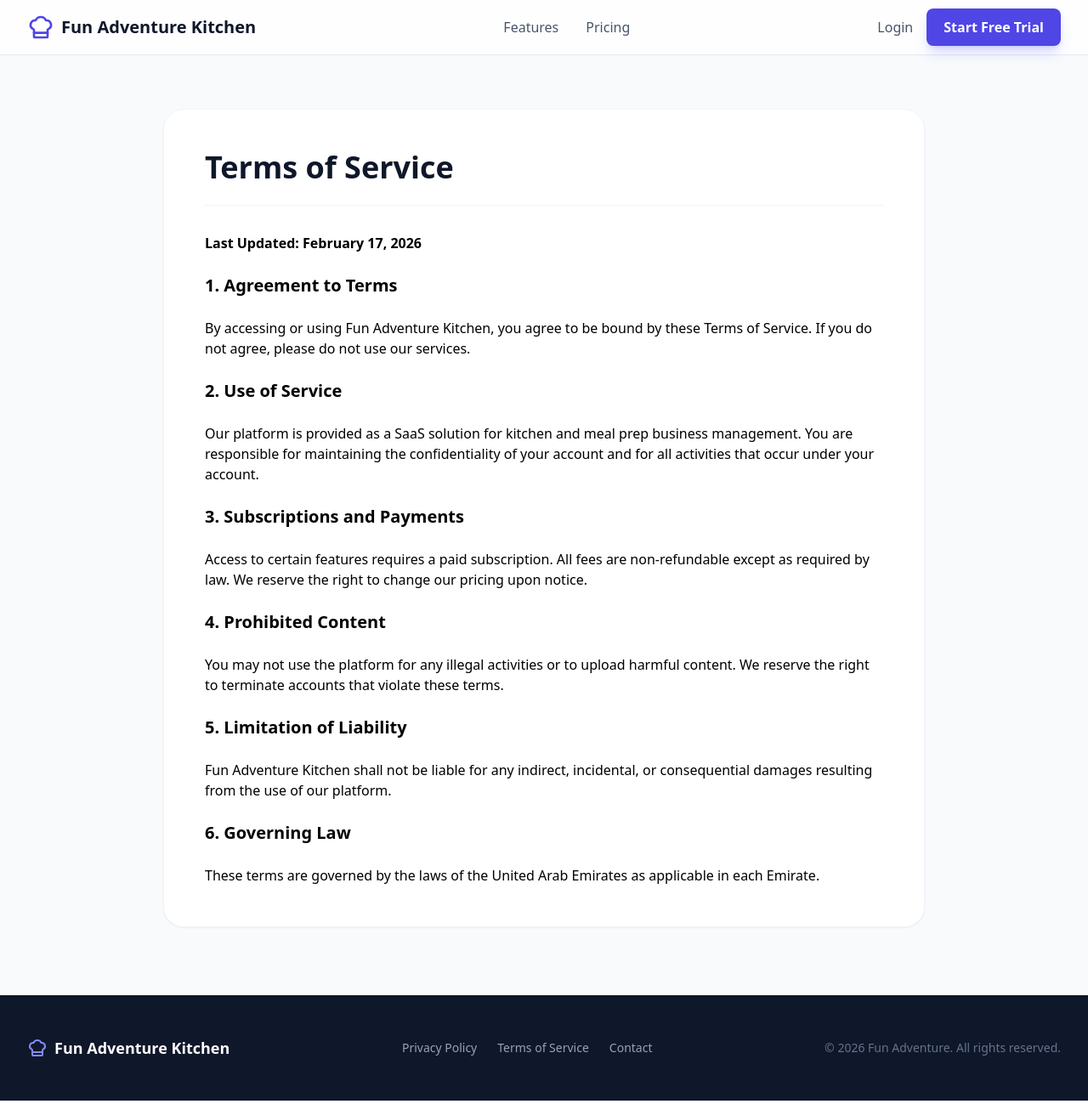
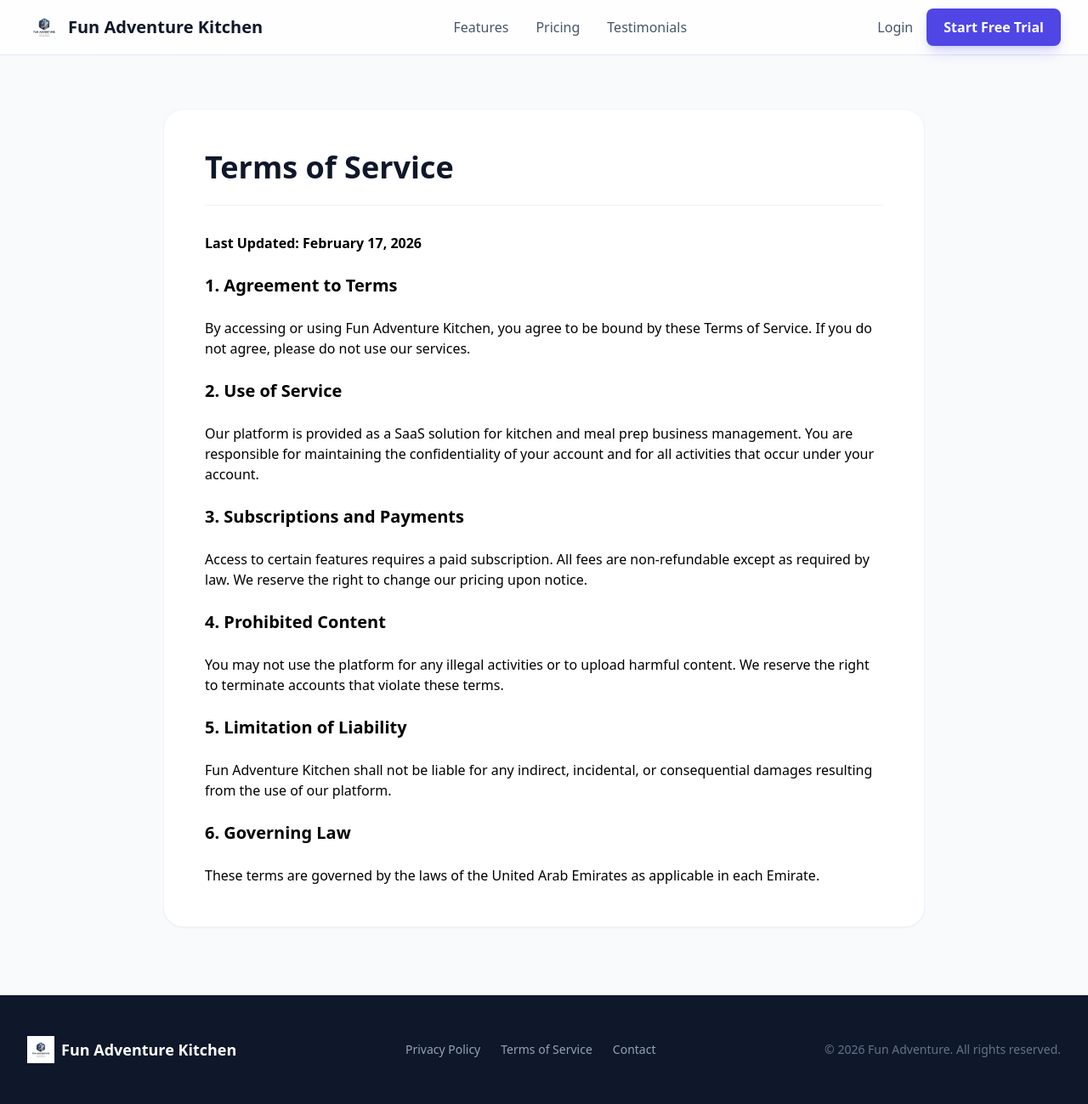
Before and after one commit to adeelrehman77/kitchen_app, a React (Vite) app: page /terms in a window 1280 px wide. Shown: the whole page at 85% size. Built offline with nearby package versions, Linux system fonts and the light colour scheme; no server answers.

Commit message:
feat: Implement new logo across Navbar and Footer components and add Testimonials navigation link.

```diff
--- a/src/components/Footer.tsx
+++ b/src/components/Footer.tsx
@@ -1,5 +1,5 @@
-import { ChefHat } from 'lucide-react';
 import { Link } from 'react-router-dom';
+
 
 export function Footer() {
     return (
@@ -8,7 +8,11 @@ export function Footer() {
                 <div className="flex flex-col md:flex-row items-center justify-between gap-6">
                     {/* Logo */}
                     <Link to="/" className="flex items-center gap-2">
-                        <ChefHat className="w-6 h-6 text-indigo-400" />
+                        <img
+                            src="/assets/logo.png"
+                            alt="Fun Adventure Kitchen Logo"
+                            className="w-8 h-8 object-contain"
+                        />
                         <span className="text-lg font-bold text-white">
                             Fun Adventure Kitchen
                         </span>
--- a/src/components/Navbar.tsx
+++ b/src/components/Navbar.tsx
@@ -1,6 +1,7 @@
 import { useState } from 'react';
 import { motion } from 'framer-motion';
-import { ChefHat, Menu, X } from 'lucide-react';
+import { Menu, X } from 'lucide-react';
+
 import { Link } from 'react-router-dom';
 
 interface NavbarProps {
@@ -16,11 +17,16 @@ export function Navbar({ onRegister }: NavbarProps) {
                 <div className="flex items-center justify-between h-16">
                     {/* Logo */}
                     <Link to="/" className="flex items-center gap-2">
-                        <ChefHat className="w-8 h-8 text-indigo-600" />
+                        <img
+                            src="/assets/logo.png"
+                            alt="Fun Adventure Kitchen Logo"
+                            className="w-10 h-10 object-contain"
+                        />
                         <span className="text-xl font-bold text-slate-900">
                             Fun Adventure Kitchen
                         </span>
                     </Link>
+
 
                     {/* Desktop Navigation */}
                     <div className="hidden md:flex items-center gap-8">
@@ -36,6 +42,13 @@ export function Navbar({ onRegister }: NavbarProps) {
                         >
                             Pricing
                         </Link>
+                        <Link
+                            to="/#testimonials"
+                            className="text-slate-600 hover:text-indigo-600 transition-colors font-medium"
+                        >
+                            Testimonials
+                        </Link>
+
                     </div>
 
                     {/* CTA Buttons */}
@@ -83,6 +96,10 @@ export function Navbar({ onRegister }: NavbarProps) {
                         <Link to="/#pricing" className="text-slate-600 font-medium py-2" onClick={() => setIsOpen(false)}>
                             Pricing
                         </Link>
+                        <Link to="/#testimonials" className="text-slate-600 font-medium py-2" onClick={() => setIsOpen(false)}>
+                            Testimonials
+                        </Link>
+
                         <a
                             href="https://kitchenapp.funadventure.ae"
                             className="text-slate-600 font-medium py-2"
```
Also changed, not shown: Gemini_Generated_Image_2b4s9t2b4s9t2b4s.png (added), public/assets/logo.png (added).
